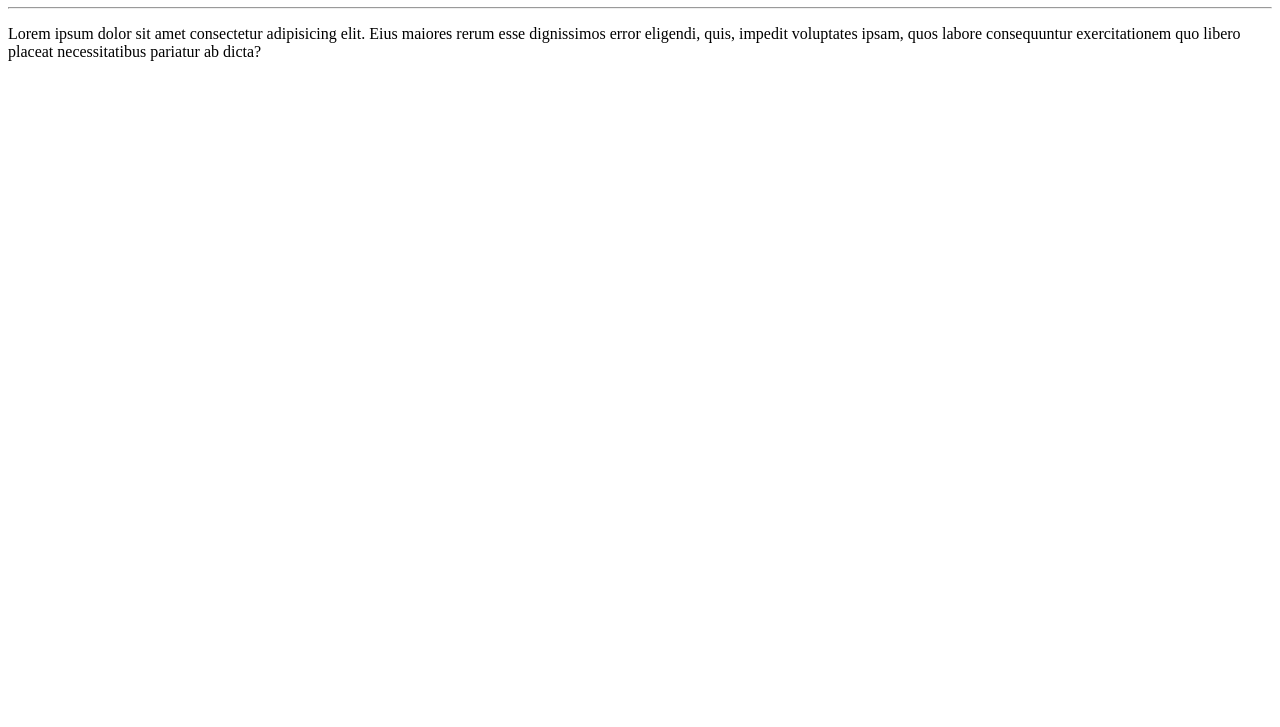
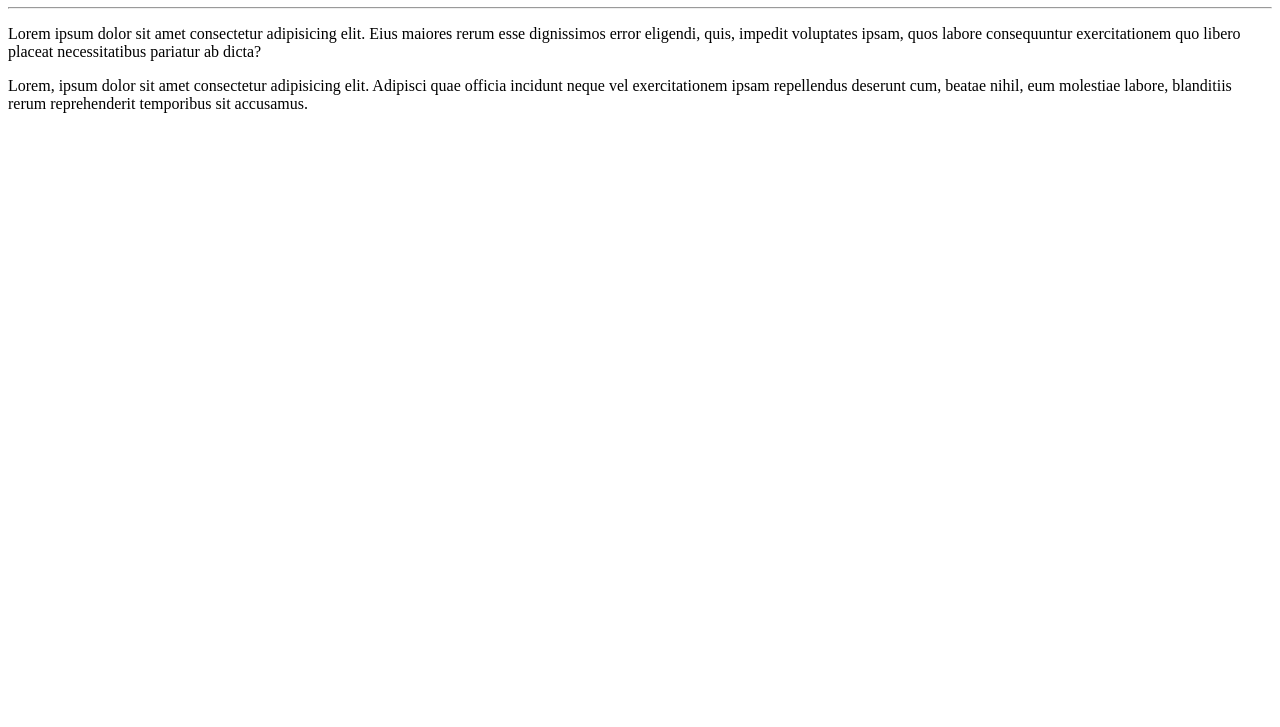
Before and after one commit to carolasf/Ola-Mundo2, a plain HTML site: page site-exemplo/index.html in a window 1280 px wide. Shown: the part 73-800 px from the top of the page. Drawn offline with Linux system fonts and the light colour scheme.

Commit message:
adicionei um parágrafo

```diff
--- a/site-exemplo/index.html
+++ b/site-exemplo/index.html
@@ -9,5 +9,6 @@
     <h1>Olá, Mundo!</h1>
     <hr>
     <p>Lorem ipsum dolor sit amet consectetur adipisicing elit. Eius maiores rerum esse dignissimos error eligendi, quis, impedit voluptates ipsam, quos labore consequuntur exercitationem quo libero placeat necessitatibus pariatur ab dicta?</p>
+    <p>Lorem, ipsum dolor sit amet consectetur adipisicing elit. Adipisci quae officia incidunt neque vel exercitationem ipsam repellendus deserunt cum, beatae nihil, eum molestiae labore, blanditiis rerum reprehenderit temporibus sit accusamus.</p>
 </body>
 </html>
```
